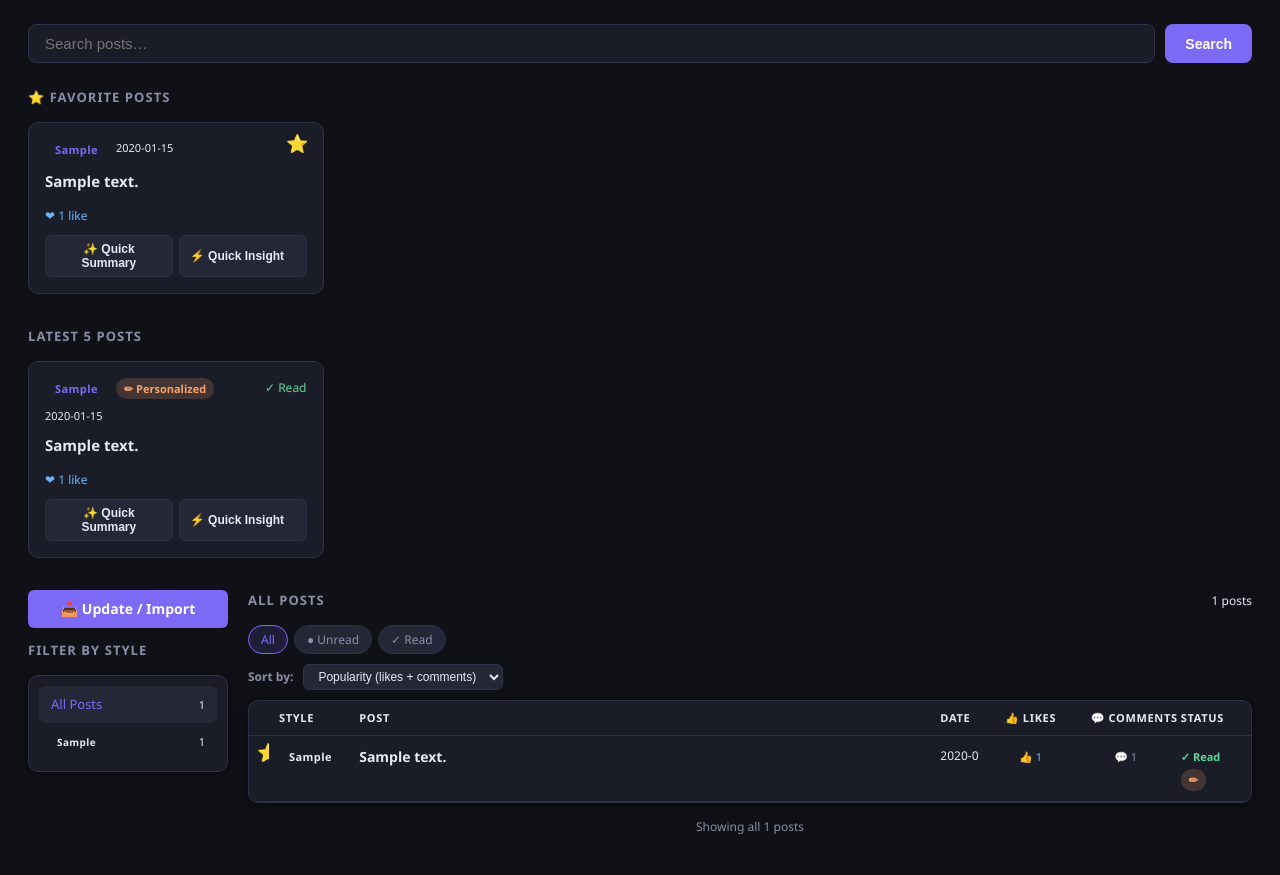
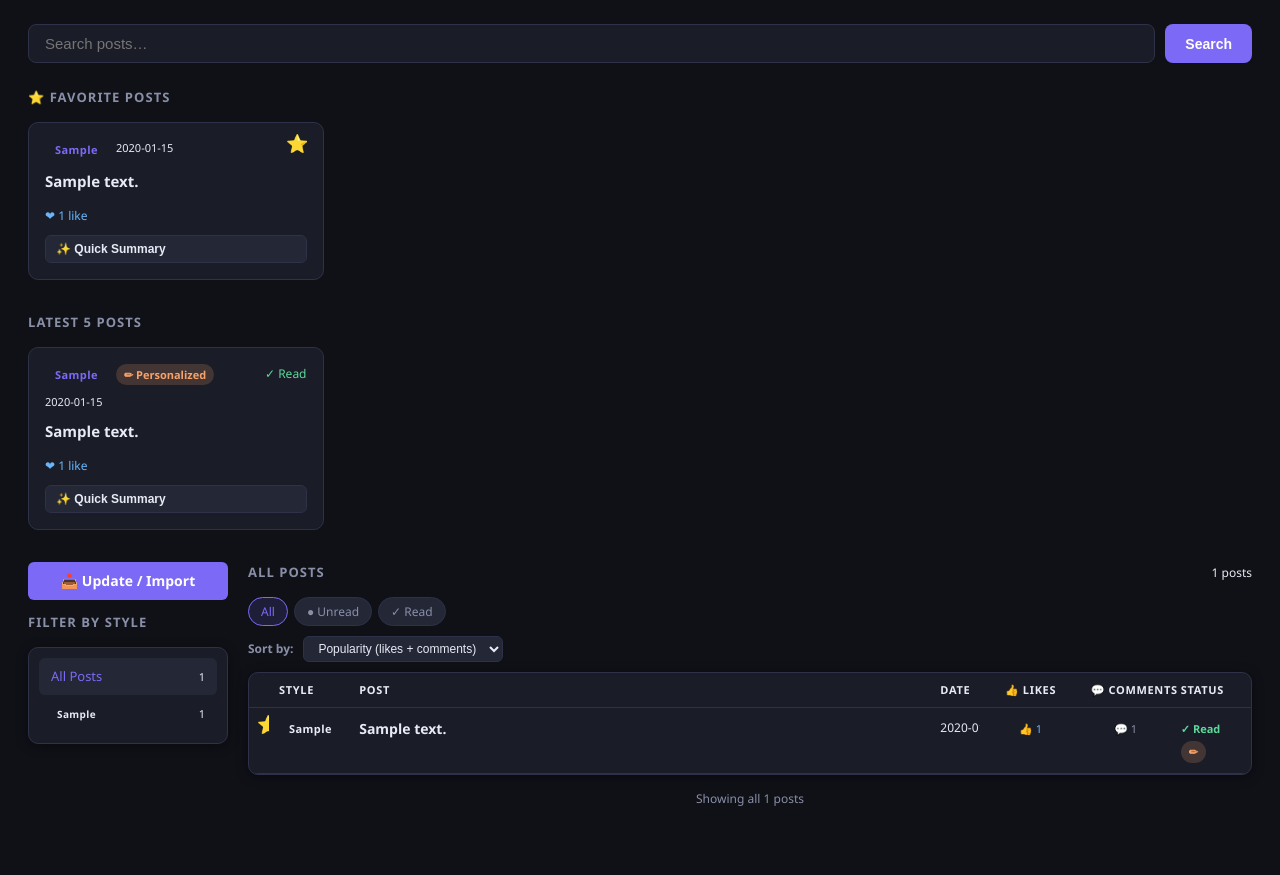
Before and after one commit to btaira/AttachmentLens, a Flask app: page / in a window 1280 px wide. Shown: the part 84-959 px from the top of the page. After the commit the page ends 890 px from the top, so only its background shows below. Run offline with Flask 3, Linux system fonts and the light colour scheme; the visitor is signed in with stand-in values (Sample User, id 1); data comes from the database, SQL or seed files in the repository; tables that the repository leaves empty hold one stand-in row (values such as "Sample post").

Commit message:
Remove Quick Insight button, show Quick Summary inline on its card
Quick Insight was redundant -- Quick Summary's result already offered
a Save to Insights option. Removed the button and quickInsight().

Quick Summary now renders inline inside the post card it belongs to
(a .quick-summary-inline box within the same <a class="post-card">)
instead of a floating panel positioned elsewhere on screen, so it's
visually clear which post it's about. The card is still a normal link
underneath: once the summary is showing, clicking anywhere on it except
Save navigates to the post as usual (Save stops propagation so it
doesn't navigate away mid-save).

Co-Authored-By: Claude Sonnet 5 <noreply@anthropic.com>

```diff
--- a/templates/index.html
+++ b/templates/index.html
@@ -34,6 +34,15 @@
   .post-card .date { font-size: 11px; color: var(--text); }
   .post-card .first-sentence { font-size: 15px; font-weight: 700; color: var(--text); margin-bottom: 6px; line-height: 1.4; }
   .post-card .excerpt { font-size: 13px; color: var(--text); display: -webkit-box; -webkit-line-clamp: 3; -webkit-box-orient: vertical; overflow: hidden; opacity: .8; }
+  .quick-summary-inline {
+    margin-top: 10px; padding: 10px 12px; background: var(--surface2);
+    border: 1px solid var(--accent); border-radius: 8px; font-size: 13px;
+    line-height: 1.6; color: var(--text);
+  }
+  .quick-summary-inline .qs-label {
+    font-size: 10px; font-weight: 700; letter-spacing: .06em; text-transform: uppercase;
+    color: var(--accent); margin-bottom: 4px; display: block;
+  }
 
   /* Library table */
   .library-table { width: 100%; border-collapse: collapse; font-size: 13px; table-layout: fixed; }
@@ -84,15 +93,6 @@
   .rf-chip:hover { border-color: var(--accent); color: var(--text); }
   .rf-chip.active { background: rgba(124,106,247,.15); border-color: var(--accent); color: var(--accent); }
   .unread-dot { display: inline-block; width: 7px; height: 7px; border-radius: 50%; background: var(--accent); margin-right: 4px; vertical-align: middle; }
-
-  @keyframes slideIn {
-    from { transform: translateX(450px); opacity: 0; }
-    to { transform: translateX(0); opacity: 1; }
-  }
-  @keyframes slideOut {
-    from { transform: translateX(0); opacity: 1; }
-    to { transform: translateX(450px); opacity: 0; }
-  }
 </style>
 
 <div class="container">
@@ -124,9 +124,9 @@
       <div class="first-sentence">{{ first_sentence(p.original_text) }}</div>
       <div class="excerpt">{{ p.original_text[first_sentence(p.original_text)|length:] }}</div>
       {% if p.likes %}<div style="margin-top:8px;font-size:12px;color:var(--avoidant)">❤ {{ p.likes }} like{{ 's' if p.likes != 1 }}</div>{% endif %}
-      <div style="margin-top:10px;display:flex;gap:6px">
-        <button class="btn btn-secondary" onclick="event.preventDefault();quickSummary({{ p.id }}, this)" title="Generate AI summary of this post" style="flex:1;padding:6px 10px;font-size:12px">✨ Quick Summary</button>
-        <button class="btn btn-secondary" onclick="event.preventDefault();quickInsight({{ p.id }}, this)" title="Generate an insight and save it in one click" style="flex:1;padding:6px 10px;font-size:12px">⚡ Quick Insight</button>
+      <div class="quick-summary-inline" style="display:none"></div>
+      <div style="margin-top:10px">
+        <button class="btn btn-secondary" onclick="event.preventDefault();quickSummary({{ p.id }}, this)" title="Generate AI summary of this post" style="width:100%;padding:6px 10px;font-size:12px">✨ Quick Summary</button>
       </div>
       <button class="fav-btn" onclick="event.preventDefault();toggleFav({{ p.id }}, this)" title="Remove favorite" style="position:absolute;top:10px;right:10px">⭐</button>
     </a>
@@ -155,9 +155,9 @@
       <div class="first-sentence">{{ first_sentence(p.original_text) }}</div>
       <div class="excerpt">{{ p.original_text[first_sentence(p.original_text)|length:] }}</div>
       {% if p.likes %}<div style="margin-top:8px;font-size:12px;color:var(--avoidant)">❤ {{ p.likes }} like{{ 's' if p.likes != 1 }}</div>{% endif %}
-      <div style="margin-top:10px;display:flex;gap:6px">
-        <button class="btn btn-secondary" onclick="event.preventDefault();quickSummary({{ p.id }}, this)" title="Generate AI summary of this post" style="flex:1;padding:6px 10px;font-size:12px">✨ Quick Summary</button>
-        <button class="btn btn-secondary" onclick="event.preventDefault();quickInsight({{ p.id }}, this)" title="Generate an insight and save it in one click" style="flex:1;padding:6px 10px;font-size:12px">⚡ Quick Insight</button>
+      <div class="quick-summary-inline" style="display:none"></div>
+      <div style="margin-top:10px">
+        <button class="btn btn-secondary" onclick="event.preventDefault();quickSummary({{ p.id }}, this)" title="Generate AI summary of this post" style="width:100%;padding:6px 10px;font-size:12px">✨ Quick Summary</button>
       </div>
     </a>
     {% endfor %}
@@ -435,9 +435,7 @@ async function quickSummary(postId, btn) {
     const data = await resp.json();
 
     if (data.ok && data.summary) {
-      btn.textContent = originalText;
-      btn.disabled = false;
-      showSummaryPanel(postId, data.summary);
+      showSummaryInCard(postId, btn, data.summary);
     } else {
       btn.textContent = 'Error';
       setTimeout(() => {
@@ -454,126 +452,52 @@ async function quickSummary(postId, btn) {
   }
 }
 
-async function quickInsight(postId, btn) {
-  const originalText = btn.textContent;
-  btn.textContent = 'Generating...';
-  btn.disabled = true;
+// Shows the AI summary inline within the post card it belongs to (rather
+// than a floating panel elsewhere on screen), so it reads as part of that
+// card. The card is still a normal link underneath — once the summary is
+// showing, clicking anywhere on the card (except Save) navigates to the
+// post as usual; only Save stops that so it doesn't navigate away mid-save.
+function showSummaryInCard(postId, btn, summary) {
+  const card = btn.closest('.post-card');
+  const box = card.querySelector('.quick-summary-inline');
+  box.innerHTML = '';
 
-  try {
-    const genResp = await fetch('/quick-summary/' + postId, { method: 'POST' });
-    const genData = await genResp.json();
-    if (!genData.ok || !genData.summary) {
-      throw new Error(genData.error || 'Failed to generate insight');
-    }
-    const saveResp = await fetch('/save-summary/' + postId, {
-      method: 'POST',
-      headers: { 'Content-Type': 'application/json' },
-      body: JSON.stringify({ summary: genData.summary }),
-    });
-    const saveData = await saveResp.json();
-    if (!saveData.ok) throw new Error(saveData.error || 'Failed to save insight');
-    btn.textContent = '✓ Saved!';
-  } catch (e) {
-    btn.textContent = 'Failed';
-  }
-  setTimeout(() => {
-    btn.textContent = originalText;
-    btn.disabled = false;
-  }, 2000);
-}
+  const label = document.createElement('span');
+  label.className = 'qs-label';
+  label.textContent = '✨ AI Insight';
 
-function showSummaryPanel(postId, summary) {
-  // Create persistent summary panel
-  const panel = document.createElement('div');
-  panel.style.cssText = `
-    position: fixed;
-    bottom: 20px;
-    right: 20px;
-    background: var(--surface);
-    border: 2px solid var(--accent);
-    color: var(--text);
-    padding: 18px 20px;
-    border-radius: 12px;
-    max-width: 450px;
-    font-size: 14px;
-    line-height: 1.7;
-    box-shadow: 0 8px 24px rgba(0,0,0,0.4);
-    z-index: 9999;
-    animation: slideIn 0.3s ease;
-  `;
-
-  // Add close button
-  const closeBtn = document.createElement('button');
-  closeBtn.textContent = '×';
-  closeBtn.style.cssText = `
-    position: absolute;
-    top: 8px;
-    right: 8px;
-    background: none;
-    border: none;
-    color: var(--muted);
-    font-size: 24px;
-    cursor: pointer;
-    padding: 0;
-    line-height: 1;
-  `;
-  closeBtn.onmouseover = () => closeBtn.style.color = 'var(--accent)';
-  closeBtn.onmouseout = () => closeBtn.style.color = 'var(--muted)';
-  closeBtn.onclick = () => {
-    panel.style.animation = 'slideOut 0.3s ease';
-    setTimeout(() => panel.remove(), 300);
-  };
-
-  // Add summary text
   const text = document.createElement('div');
-  text.style.marginBottom = '12px';
+  text.className = 'qs-text';
   text.textContent = summary;
 
-  // Add save button
   const saveBtn = document.createElement('button');
+  saveBtn.type = 'button';
+  saveBtn.className = 'btn btn-secondary';
   saveBtn.textContent = 'Save to Insights';
-  saveBtn.style.cssText = `
-    background: var(--accent);
-    color: #fff;
-    border: none;
-    padding: 8px 14px;
-    border-radius: 6px;
-    font-size: 13px;
-    font-weight: 600;
-    cursor: pointer;
-    transition: opacity 0.2s;
-  `;
-  saveBtn.onmouseover = () => saveBtn.style.opacity = '0.9';
-  saveBtn.onmouseout = () => saveBtn.style.opacity = '1';
-  saveBtn.onclick = async () => {
+  saveBtn.style.cssText = 'margin-top:8px;padding:5px 10px;font-size:12px';
+  saveBtn.onclick = async (e) => {
+    e.preventDefault();
+    e.stopPropagation();
     saveBtn.disabled = true;
     saveBtn.textContent = 'Saving...';
     try {
       const resp = await fetch('/save-summary/' + postId, {
         method: 'POST',
         headers: { 'Content-Type': 'application/json' },
-        body: JSON.stringify({ summary: summary })
+        body: JSON.stringify({ summary: summary }),
       });
       const data = await resp.json();
-      if (data.ok) {
-        saveBtn.textContent = 'Saved! Going to Insights...';
-        setTimeout(() => {
-          window.location.href = '/insights#insight-' + data.id;
-        }, 800);
-      } else {
-        saveBtn.textContent = 'Save to Insights';
-        saveBtn.disabled = false;
-      }
-    } catch (e) {
-      saveBtn.textContent = 'Save to Insights';
-      saveBtn.disabled = false;
+      saveBtn.textContent = data.ok ? '✓ Saved' : 'Failed';
+    } catch (err) {
+      saveBtn.textContent = 'Failed';
     }
   };
 
-  panel.appendChild(closeBtn);
-  panel.appendChild(text);
-  panel.appendChild(saveBtn);
-  document.body.appendChild(panel);
+  box.appendChild(label);
+  box.appendChild(text);
+  box.appendChild(saveBtn);
+  box.style.display = 'block';
+  btn.style.display = 'none'; // summary is showing — no need for the button anymore
 }
 </script>
 {% endblock %}
```
Also changed, not shown: TODO.md (+1 -1 lines), 1 other file.
